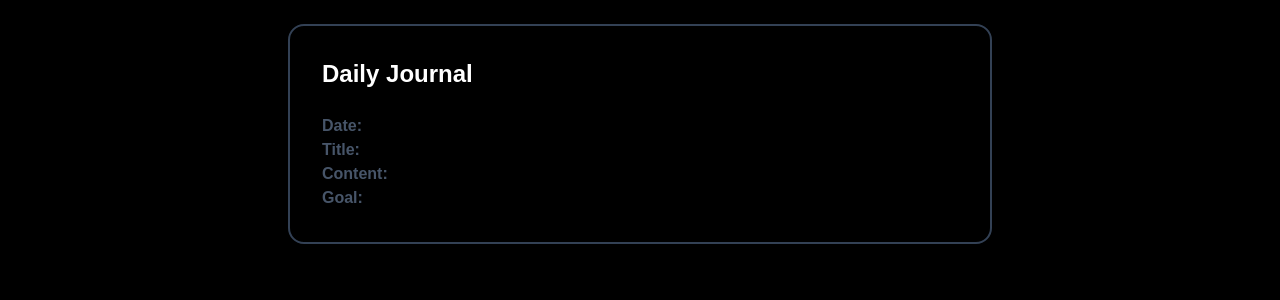
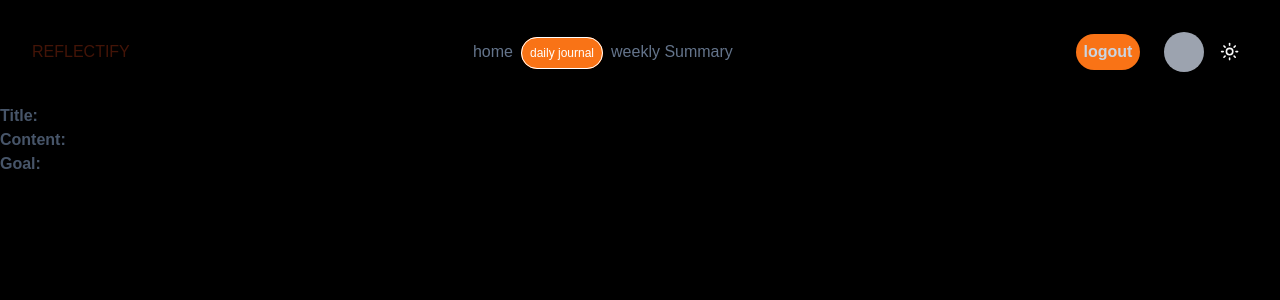
Before and after one commit to DevzekiFaith/kaizen, a Next.js app: page /dailyJournal in a window 1280 px wide. Shown: the top 300 px of the page. Built offline with nearby package versions, Linux system fonts and the light colour scheme; no server answers.

Commit message:
new-code-entry

```diff
--- a/src/app/dailyJournal/page.tsx
+++ b/src/app/dailyJournal/page.tsx
@@ -2,31 +2,86 @@
 
 import React, { useEffect, useState } from "react";
 import { useSearchParams } from "next/navigation";
+import NavBar from "@/components/NavBar/NavBar";
+import Modal from '@/components/Modal/Modal'; // Import the Modal component
 
 const DailyJournal: React.FC = () => {
   const searchParams = useSearchParams();
-  const [journalData, setJournalData] = useState<{ date?: string; title?: string; content?: string; goal?: string }>({});
+  const [journalData, setJournalData] = useState<{
+    date?: string;
+    title?: string;
+    content?: string;
+    goal?: string;
+  }>({});
+  const [isModalOpen, setModalOpen] = useState(false); // State for modal visibility
 
   useEffect(() => {
+    // Load data from local storage
+    const savedData = localStorage.getItem('dailyJournalData');
+    if (savedData) {
+      setJournalData(JSON.parse(savedData));
+    }
+
     // Get parameters from the search URL
-    const date = searchParams.get('date');
-    const title = searchParams.get('title');
-    const content = searchParams.get('content');
-    const goal = searchParams.get('goal');
+    const date = searchParams.get("date");
+    const title = searchParams.get("title");
+    const content = searchParams.get("content");
+    const goal = searchParams.get("goal");
 
     // Ensure the parameters exist before setting the state
     if (date || title || content || goal) {
-      setJournalData({ date, title, content, goal });
+      const newJournalData = {
+        date: date ?? undefined,
+        title: title ?? undefined,
+        content: content ?? undefined,
+        goal: goal ?? undefined
+      };
+      setJournalData(newJournalData);
+      localStorage.setItem('dailyJournalData', JSON.stringify(newJournalData)); // Save to local storage
     }
   }, [searchParams]);
 
+  const handleToggleModal = () => {
+    setModalOpen(!isModalOpen); // Toggle modal visibility
+  };
+
+  const handleCloseModal = () => {
+    setModalOpen(false);
+  };
+
+  const handleToggleTheme = () => {
+    // Add your theme toggle logic here
+  };
+
+  const handleSaveData = (data) => {
+    setJournalData(data);
+    localStorage.setItem('dailyJournalData', JSON.stringify(data)); // Save updated data to local storage
+  };
+
   return (
-    <div className="container mx-auto p-8 border-2 border-slate-700 w-[44rem] rounded-2xl">
-      <h1 className="text-2xl font-bold mb-6 text-white">Daily Journal</h1>
-      <p className="text-slate-600"><strong>Date:</strong> {journalData.date}</p>
-      <p className="text-slate-600"><strong>Title:</strong> {journalData.title}</p>
-      <p className="text-slate-600"><strong>Content:</strong> {journalData.content}</p>
-      <p className="text-slate-600"><strong>Goal:</strong> {journalData.goal}</p>
+    <div className="w-[24rem]">
+      <NavBar onToggleModal={handleToggleModal} />
+      <Modal isOpen={isModalOpen} onClose={handleCloseModal} toggleTheme={handleToggleTheme} />
+      <div className="container mx-auto">
+        <h1 className="text-2xl font-bold mb-6 text-white">Daily Journal</h1>
+        <p className="text-slate-600">
+          <strong>Date:</strong> {journalData.date}
+        </p>
+        <p className="text-slate-600">
+          <strong>Title:</strong> {journalData.title}
+        </p>
+        <p className="text-slate-600">
+          <strong>Content:</strong> {journalData.content}
+        </p>
+        <p className="text-slate-600">
+          <strong>Goal:</strong> {journalData.goal}
+        </p>
+      </div>
+      <Modal isOpen={isModalOpen} onClose={handleToggleModal}>
+        <h2>Journal Entry</h2>
+        {/* Add your modal content here */}
+        <p>This is where you can add more details or a form.</p>
+      </Modal>
     </div>
   );
 };
--- a/src/app/weeklySummary/page.tsx
+++ b/src/app/weeklySummary/page.tsx
@@ -3,10 +3,12 @@
 import React, { useEffect, useState } from "react";
 import { useSearchParams } from "next/navigation";
 import NavBar from "@/components/NavBar/NavBar";
+import Modal from "@/components/Modal/Modal"; // Import the Modal component
 
 const WeeklySummaryPage: React.FC = () => {
   const searchParams = useSearchParams();
   const [summaryData, setSummaryData] = useState<{ content?: string }>({});
+  const [isModalOpen, setIsModalOpen] = useState(false); // State to manage modal visibility
 
   useEffect(() => {
     // Get the 'content' from the URL's search parameters
@@ -17,15 +19,20 @@ const WeeklySummaryPage: React.FC = () => {
   }, [searchParams]);
 
   const handleToggleModal = () => {
-    // Your modal toggle logic here
+    setIsModalOpen(!isModalOpen); // Toggle modal visibility
+  };
+
+  const handleToggleTheme = () => {
+    // Define your theme toggle logic here
   };
 
   return (
     <div>
       <NavBar onToggleModal={handleToggleModal} />
+      <Modal isOpen={isModalOpen} onClose={handleToggleModal} toggleTheme={handleToggleTheme} />
       <div className="container mx-auto p-8">
         <h1 className="text-2xl font-bold mb-6 text-white">Weekly Summary</h1>
-        <p className="text-slate-600">
+        <p className="text-slate-600 font-bold">
           <strong>Content:</strong> {summaryData.content}
         </p>
       </div>
--- a/src/components/Modal/Modal.tsx
+++ b/src/components/Modal/Modal.tsx
@@ -38,22 +38,46 @@ const Modal: React.FC<ModalProps> = ({ isOpen, onClose }) => {
           <h2 className="text-lg font-bold mb-4">Menu</h2>
           <ul className="flex flex-col space-y-2">
             <li>
-              <Link href="/" className={`block ${isActive("/") ? "text-orange-500" : "text-slate-400"} hover:text-orange-500`}>
+              <Link
+                href="/"
+                className={`block ${
+                  isActive("/") ? "text-orange-500" : "text-slate-400"
+                } hover:text-orange-500`}
+              >
                 Home
               </Link>
             </li>
             <li>
-              <Link href="/dailyJournal" className={`block ${isActive("/dailyJournal") ? "text-orange-500" : "text-slate-400"} hover:text-orange-500`}>
+              <Link
+                href="/dailyJournal"
+                className={`block ${
+                  isActive("/dailyJournal")
+                    ? "text-orange-500"
+                    : "text-slate-400"
+                } hover:text-orange-500`}
+              >
                 Daily Journal
               </Link>
             </li>
             <li>
-              <Link href="/weeklyJournal" className={`block ${isActive("/weeklyJournal") ? "text-orange-500" : "text-slate-400"} hover:text-orange-500`}>
+              <Link
+                href="/weeklySummary"
+                className={`block ${
+                  isActive("/weeklySummary")
+                    ? "text-orange-500"
+                    : "text-slate-400"
+                } hover:text-orange-500`}
+              >
                 Weekly Journal
               </Link>
             </li>
             <li>
-              <Link href="/profile" className={`block ${isActive("/profile") ? "text-orange-500" : "text-slate-400"} hover:text-orange-500`}>
+              <Link
+                href="/profile"
+                className={`block ${
+                  isActive("/profile") ? "text-orange-500" : "text-slate-400"
+                } hover:text-orange-500`}
+              >
                 Profile
               </Link>
             </li>
```
